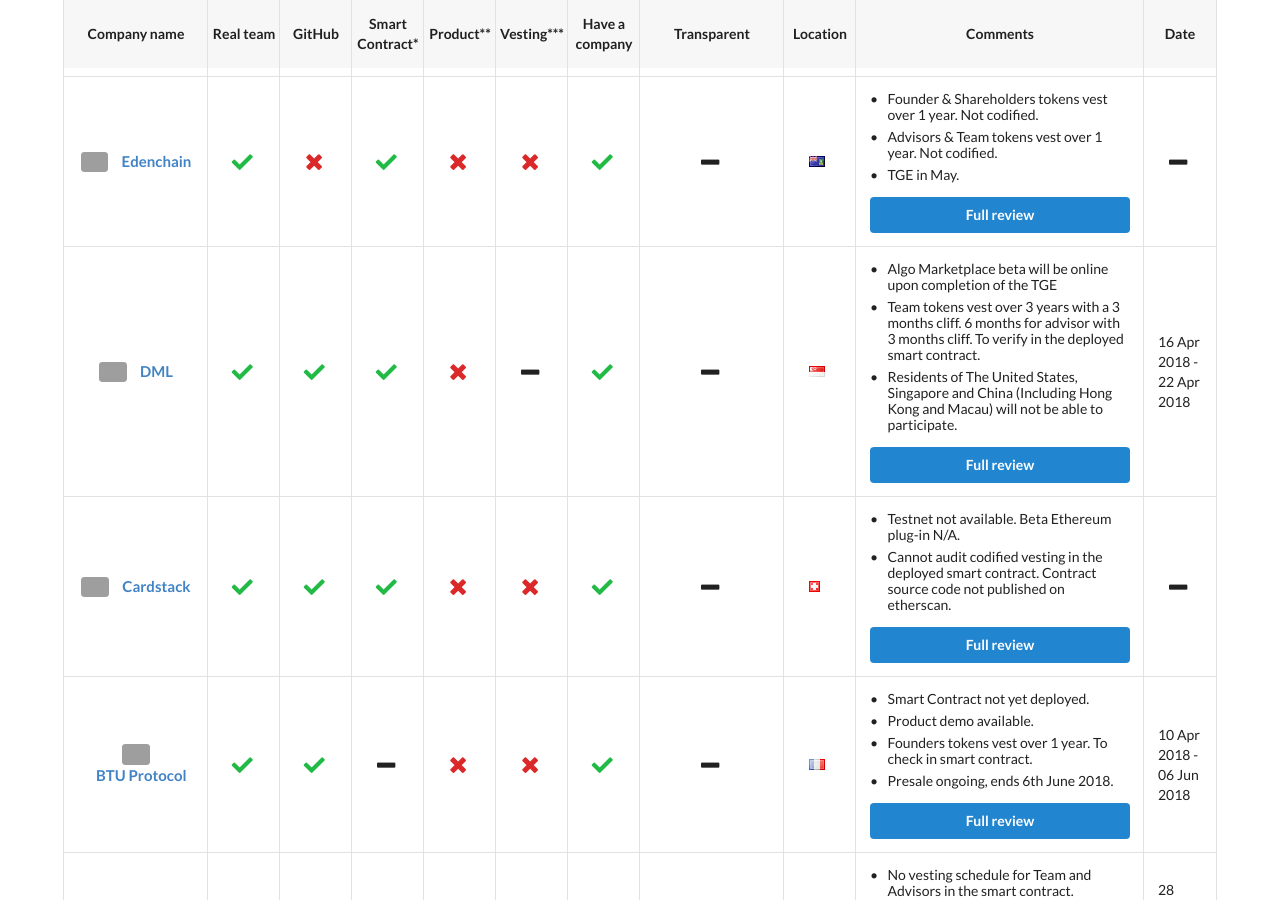
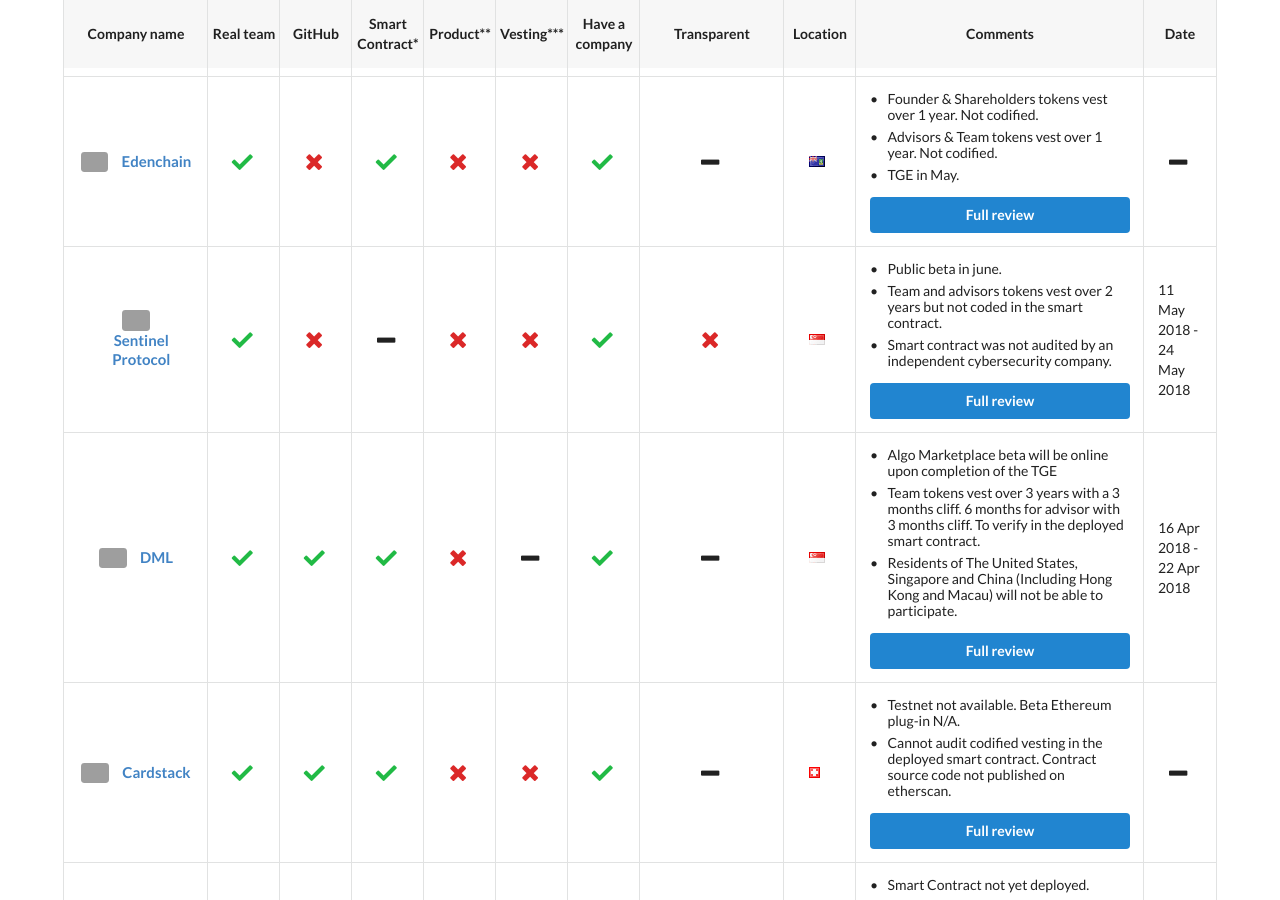
Before and after one commit to ico-check/ico-check, a Jekyll site: the page built from index.md, in a window 1280 px wide and 900 px high, scrolled down 3363 px. Built offline with Jekyll 4.4.1, drawn with Linux system fonts in a browser that asks for light colours; nearby versions of some CDN libraries; grey boxes are pictures that could not be loaded.

Commit message:
77-sentinel-protocol-ico-check
Added Sentinel Protocol

```diff
--- a/_data/active-future-icos.yml
+++ b/_data/active-future-icos.yml
@@ -280,6 +280,26 @@
   safe:
   issue_url: https://github.com/ico-check/ico-check/issues/87
 
+- name: Sentinel Protocol
+  image: https://i.imgur.com/6h4E2Zv.jpg
+  url: https://gonetwork.co/
+  real_team: true
+  github: false
+  smart_contract:
+  product: false
+  min_vesting: false
+  have_company: true
+  transparent: false
+  location: Singapore
+  comments:
+    - content: Public beta in june.
+    - content: Team and advisors tokens vest over 2 years but not coded in the smart contract.
+    - content: Smart contract was not audited by an independent cybersecurity company.
+  ico_start_date: 2018-05-11T11:00:00Z
+  ico_end_date: 2018-05-24T11:00:00Z
+  safe: false
+  issue_url: https://github.com/ico-check/ico-check/issues/114
+
 - name: DML
   image: https://i.imgur.com/dmgmmlA.jpg
   url: https://decentralizedml.com/
```
